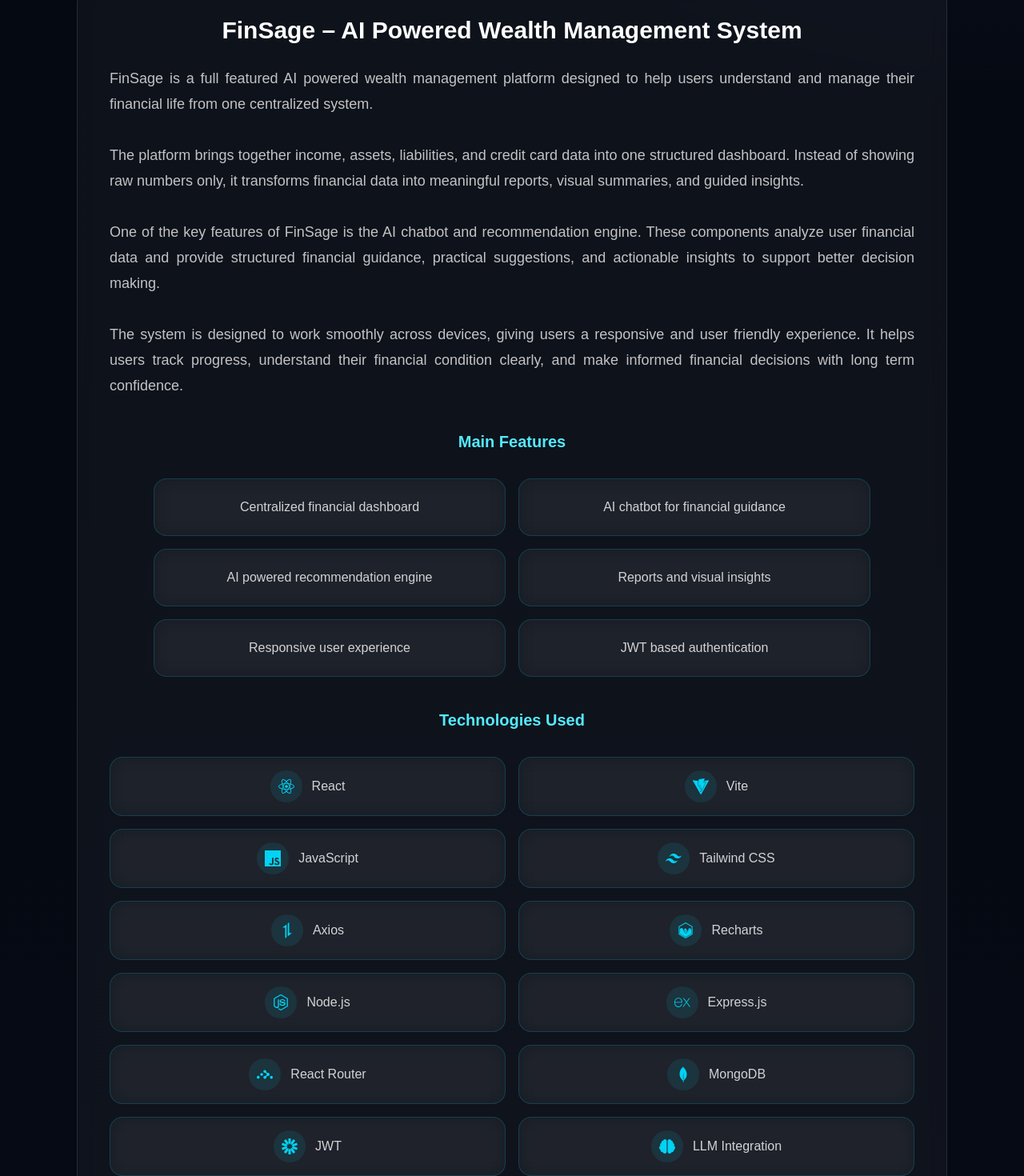
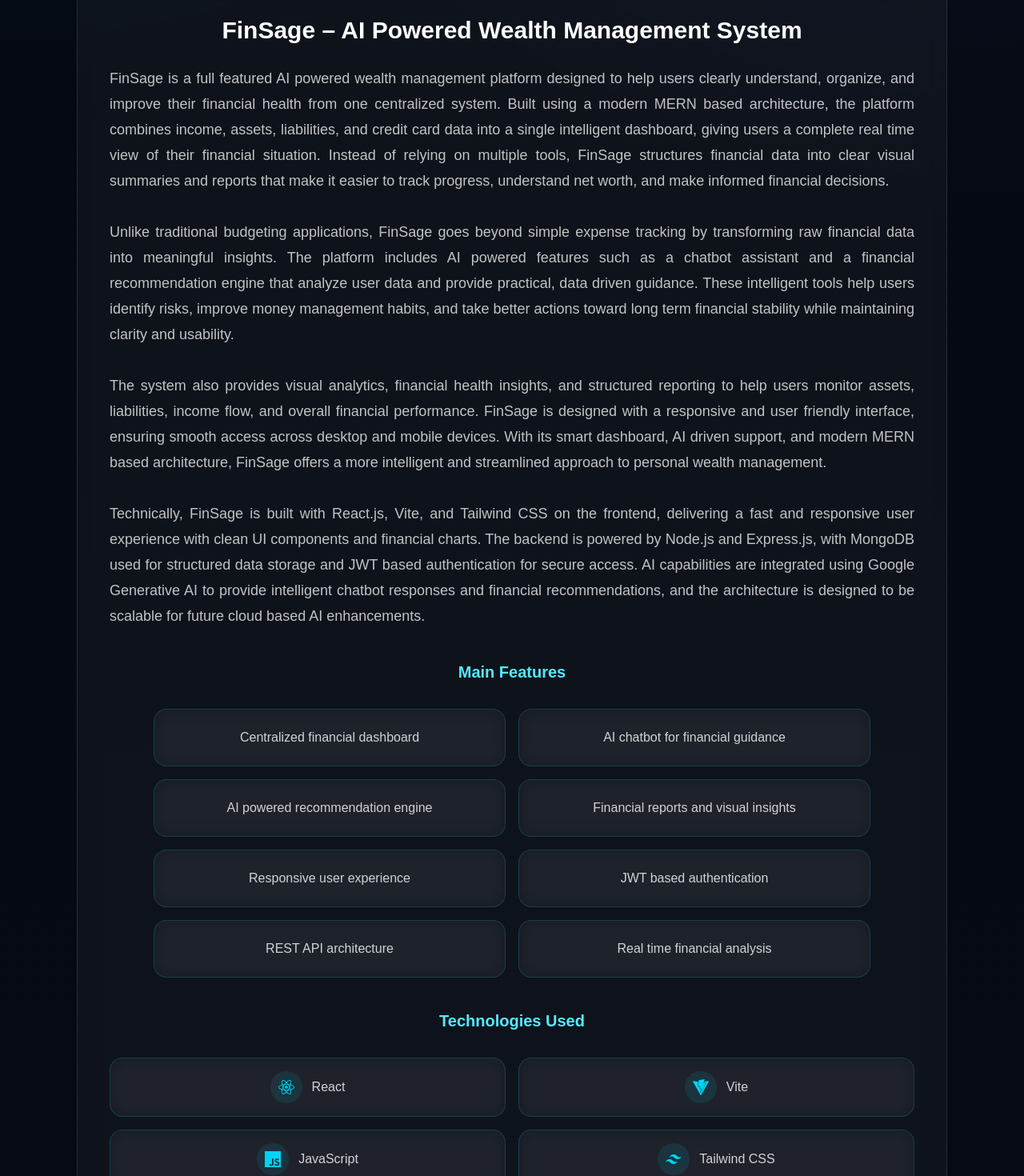
Before and after one commit to kithvin/Portfolio-Website, a Next.js app in the folder Frontend/: page /projects/finsage-ai-powered-wealth-management-system in a window 1280 px wide. Shown: the part 1187-2657 px from the top of the page at 80% size. Built offline with nearby package versions, Linux system fonts and the light colour scheme.

Commit message:
Updated Project details Page

```diff
--- a/Frontend/app/experience/page.tsx
+++ b/Frontend/app/experience/page.tsx
@@ -76,7 +76,7 @@
           </span>
         </h1>
 
-        <p className="mb-12 text-center text-white/70 md:text-left max-w-3xl">
+        <p className="mb-8 w-full max-w-[62ch] text-center text-[13px] leading-6 text-white/70 sm:mb-14 sm:text-sm sm:leading-7 md:max-w-none md:text-base md:text-left">
           Practical experience gained through real client work, collaborative
           development, and modern engineering workflows.
         </p>
--- a/Frontend/app/projects/[slug]/page.tsx
+++ b/Frontend/app/projects/[slug]/page.tsx
@@ -61,22 +61,24 @@
     githubUrl: "https://github.com/kithvin/Finsage",
     content: `FinSage – AI Powered Wealth Management System
 
-FinSage is a full featured AI powered wealth management platform designed to help users understand and manage their financial life from one centralized system.
+    FinSage is a full featured AI powered wealth management platform designed to help users clearly understand, organize, and improve their financial health from one centralized system. Built using a modern MERN based architecture, the platform combines income, assets, liabilities, and credit card data into a single intelligent dashboard, giving users a complete real time view of their financial situation. Instead of relying on multiple tools, FinSage structures financial data into clear visual summaries and reports that make it easier to track progress, understand net worth, and make informed financial decisions.
 
-The platform brings together income, assets, liabilities, and credit card data into one structured dashboard. Instead of showing raw numbers only, it transforms financial data into meaningful reports, visual summaries, and guided insights.
+    Unlike traditional budgeting applications, FinSage goes beyond simple expense tracking by transforming raw financial data into meaningful insights. The platform includes AI powered features such as a chatbot assistant and a financial recommendation engine that analyze user data and provide practical, data driven guidance. These intelligent tools help users identify risks, improve money management habits, and take better actions toward long term financial stability while maintaining clarity and usability.
 
-One of the key features of FinSage is the AI chatbot and recommendation engine. These components analyze user financial data and provide structured financial guidance, practical suggestions, and actionable insights to support better decision making.
+    The system also provides visual analytics, financial health insights, and structured reporting to help users monitor assets, liabilities, income flow, and overall financial performance. FinSage is designed with a responsive and user friendly interface, ensuring smooth access across desktop and mobile devices. With its smart dashboard, AI driven support, and modern MERN based architecture, FinSage offers a more intelligent and streamlined approach to personal wealth management.
 
-The system is designed to work smoothly across devices, giving users a responsive and user friendly experience. It helps users track progress, understand their financial condition clearly, and make informed financial decisions with long term confidence.
+    Technically, FinSage is built with React.js, Vite, and Tailwind CSS on the frontend, delivering a fast and responsive user experience with clean UI components and financial charts. The backend is powered by Node.js and Express.js, with MongoDB used for structured data storage and JWT based authentication for secure access. AI capabilities are integrated using Google Generative AI to provide intelligent chatbot responses and financial recommendations, and the architecture is designed to be scalable for future cloud based AI enhancements.
 
     Main Features
 
     1. Centralized financial dashboard
     2. AI chatbot for financial guidance
     3. AI powered recommendation engine
-4. Reports and visual insights
+    4. Financial reports and visual insights
     5. Responsive user experience
-6. JWT based authentication`,
+    6. JWT based authentication
+    7. REST API architecture
+    8. Real time financial analysis`,
     tech: [
       { icon: SiReact, name: "React" },
       { icon: SiVite, name: "Vite" },
@@ -89,7 +91,7 @@
       { icon: SiReactrouter, name: "React Router" },
       { icon: SiMongodb, name: "MongoDB" },
       { icon: SiJsonwebtokens, name: "JWT" },
-      { icon: FaBrain, name: "LLM Integration" },
+      { icon: FaBrain, name: "AI / LLM Integration" },
     ],
   },
   {
@@ -102,13 +104,11 @@
     githubUrl: "https://github.com/kithvin/HireConnect",
     content: `HireConnect – Technical Hiring Platform
 
-HireConnect is a technical hiring and interview practice platform created for the software industry. It combines multiple important features into one unified environment to support both hiring and preparation workflows.
+    HireConnect is a technical hiring and interview practice platform designed for the software industry, combining multiple interview and preparation tools into one unified environment. The platform brings together video conferencing, real time chat, and a live coding workspace to simulate real technical interview conditions. This integrated approach allows candidates and interviewers to collaborate in a structured setting that closely mirrors actual hiring processes, making the experience more practical and effective. By centralizing communication and coding in a single interface, HireConnect simplifies technical interviews while improving workflow efficiency.
 
-The platform includes video conferencing, real time chat, and a live coding workspace. These features help simulate real technical interview environments and create a practical experience for users.
+    Beyond basic interview simulation, HireConnect also integrates AI powered features to enhance learning and evaluation. The platform includes AI based code review that helps users analyze their solutions, identify improvements, and follow better coding practices. An AI chatbot provides guidance, supports problem solving, and assists candidates during interview preparation. Additionally, the Interview Preparation Panel offers expected questions, structured learning support, and practice tools that help users strengthen technical knowledge and improve readiness for real world interviews.
 
-It also includes AI powered code review and an AI chatbot for guidance. In addition, the Interview Preparation Panel supports candidates with expected questions, learning support, and practice tools to improve readiness for interviews.
-
-The goal of the platform is to help candidates improve coding quality, understand interview workflows, build confidence, and prepare more effectively for real technical interviews.
+    The platform is built using a modern full stack architecture with React and Vite on the frontend, styled using Tailwind CSS and enhanced with libraries such as Monaco Editor for live coding and Stream Video SDK for real time video interviews. Real time messaging is powered by Stream Chat, while Clerk handles secure authentication and user management. On the backend, HireConnect uses Node.js and Express with MongoDB and Mongoose for scalable data management. AI capabilities are integrated using Google Generative AI, and event driven workflows are supported through Inngest. Together, these technologies enable HireConnect to deliver a fast, interactive, and intelligent environment for technical hiring and interview preparation.
 
     Main Features
 
@@ -144,13 +144,14 @@
     githubUrl: "https://github.com/kithvin/AlumniHub",
     content: `AlumniHub - Alumni Relationship Platform
 
-AlumniHub is a centralized alumni management system designed to connect institutions and alumni through one unified digital platform.
+    This alumni management system is a centralized platform designed to help institutions manage alumni records, organize events, and maintain stronger long term engagement through one unified system. It combines alumni tracking and event management into a structured environment where institutions can store and manage alumni information efficiently while also planning and handling alumni related activities in a more organized way. By bringing these core functions together, the platform improves administrative workflows and supports better communication between institutions and their alumni communities.
 
-The system combines event management and alumni tracking while also supporting modules for news updates, volunteer opportunities, donations, job boards, reporting, and engagement tracking.
+    The platform provides dedicated admin and user views to support different roles within the system. Administrators can manage alumni profiles, create and organize events, track participation, and generate reports for better decision making. Users can update their information, view upcoming events, and stay connected with the institution. This role based structure helps maintain data accuracy while improving usability and overall system organization.
 
-It is designed to support long term alumni relationships and provide a structured system for communication, activity management, and community engagement.
+    An AI chatbot is also integrated into the platform to provide interactive assistance and improve user experience. The chatbot can help users navigate features, answer common questions, and provide guidance related to events or alumni information. In addition, reporting functionality helps administrators analyze engagement levels, track alumni participation, and monitor overall platform activity. These insights help institutions improve planning and strengthen alumni relationships over time.
+    Technically, the system is being built using Next.js for the frontend with a modern responsive UI, while NestJS powers the backend with a scalable and structured architecture. TypeScript is used across the project to maintain clean and maintainable code, and Axios handles API communication between frontend and backend services. JWT based authentication ensures secure access, and MongoDB is used to manage alumni records, event data, and system information efficiently.
 
-The platform also includes an AI powered chatbot that offers real time assistance, responds to user questions, and improves overall user experience through intelligent interaction.
+    Since the project is currently ongoing, the architecture is designed to be flexible and extendable. New dependencies, features, and AI capabilities can be added as development continues. The platform aims to evolve into a complete alumni engagement solution with enhanced analytics, smarter communication tools, and improved event management capabilities, providing institutions with a modern and intelligent approach to alumni tracking and community building.
 
     Main Features
 
@@ -181,13 +182,13 @@
     githubUrl: "https://github.com/kithvin/Groceezy-new",
     content: `Groceasy - Grocery Shopping Platform
 
-Groceasy is a modern grocery shopping platform built with the MERN stack to simplify online grocery purchasing and store management.
+    Groceasy is a modern grocery shopping platform built using the MERN stack, designed to simplify online grocery purchasing while also providing powerful store management capabilities. The platform allows users to browse grocery products, add items to their cart, and complete purchases through a smooth checkout experience. With a clean and responsive interface, customers can easily explore categories, search for products, and manage their orders. The system focuses on usability and convenience, making everyday grocery shopping faster and more efficient.
 
-Customers can browse products, add items to their cart, and complete secure payments through a smooth and responsive shopping experience.
+    The platform includes a smart cart and checkout system with secure Stripe powered payments, allowing users to place orders safely. Customers can track their selected items, update quantities in real time, and complete transactions without friction. The responsive design ensures the application works smoothly across desktop and mobile devices, providing a consistent experience regardless of screen size. This makes the platform suitable for both quick purchases and full grocery planning.
 
-For sellers and administrators, the platform provides tools for managing products, inventory, and orders through a clean dashboard.
+    Groceasy also provides a dedicated admin dashboard for store management. Administrators can manage product listings, update inventory, upload product images, and monitor customer orders from one centralized panel. Inventory management features allow sellers to add, edit, and delete products while keeping stock levels organized. The order dashboard helps track pending, processed, and completed orders, improving operational efficiency and store control.
 
-The system is designed for reliability, usability, and mobile responsiveness, making it useful for both customers and store owners.
+    Technically, the platform is built with React and Vite on the frontend, styled using Tailwind CSS for a modern responsive UI. React Router handles navigation, and Axios manages API communication. The backend is powered by Node.js and Express.js, with MongoDB used for storing product, order, and user data. JWT authentication ensures secure admin access, while Stripe integration handles payment processing. Cloudinary is used for product image uploads and media storage, completing a full featured and scalable grocery shopping solution.
 
     Main Features
 
@@ -222,13 +223,13 @@
     githubUrl: "https://github.com/kithvin/StyleCrate",
     content: `StyleCrate - Fashion Apparel Buying Platform
 
-StyleCrate is a responsive fashion apparel buying platform built with the MERN stack and designed to provide a smooth shopping experience for users and administrators.
+    StyleCrate is a feature rich and responsive fashion apparel buying platform built using the MERN stack, designed to provide a smooth and modern online shopping experience. The platform allows users to browse fashion products across organized categories, filter items based on preferences, and view detailed product information before making a purchase. With a clean interface and mobile optimized design, users can easily explore collections, add items to the cart, and complete checkout seamlessly across different devices. The system focuses on usability, performance, and visually appealing product presentation to enhance the overall shopping experience.
 
-Users can browse products, filter categories, manage carts, and complete secure checkout processes.
+    The platform includes a smart cart and secure checkout flow that enables users to manage selected items, update quantities, and place orders efficiently. Category filtering and product search help users quickly find items, while responsive layouts ensure consistent performance on desktop, tablet, and mobile screens. The application is designed to make browsing and purchasing simple, allowing customers to move from product discovery to checkout without friction. This creates a fast and convenient shopping workflow for fashion customers.
 
-The platform also includes an admin dashboard for managing products, inventory, customer activity, and orders efficiently.
+    StyleCrate also provides a dedicated admin dashboard for managing store operations. Administrators can add new products, update inventory, upload product images, and manage customer orders from one centralized interface. Product management features allow full control over listings, categories, and pricing, while order management helps track purchase activity and monitor store performance. This admin panel simplifies store maintenance and supports efficient inventory control.
 
-It is designed for usability, scalability, and performance, making it suitable for boutiques and growing online stores.
+    Technically, the platform is built with React and Vite on the frontend, styled using Tailwind CSS for a modern responsive UI. React Router handles navigation, and Axios manages API communication between frontend and backend services. The backend is powered by Node.js and Express.js, with MongoDB used for storing products, users, and orders. JWT authentication ensures secure admin access, Stripe integration enables secure payment processing, and Cloudinary is used for product image uploads and media storage, creating a scalable and complete fashion e commerce solution.
 
     Main Features
 
@@ -263,13 +264,13 @@
     githubUrl: "https://github.com/kithvin/QuickBlog.git",
     content: `QuickBlog - AI Powered Blogging Platform
 
-QuickBlog is an AI powered blogging platform built with the MERN stack to support both content writers and readers through a smarter blogging experience.
+    QuickBlog is a smart AI powered blogging platform built using the MERN stack, designed to help users create, manage, and publish content more efficiently. The platform combines traditional blogging features with AI assisted content generation, allowing writers to draft posts faster and improve content quality. Users can create, edit, and publish articles using a rich text editor with formatting support, while category organization and search functionality make it easier to manage and discover content. The responsive design ensures a smooth reading and writing experience across desktop and mobile devices.
 
-The platform helps writers generate and improve content using AI suggestions, draft support, and structured writing assistance.
+    The platform includes an admin dashboard with analytics to track post performance, user engagement, and overall activity. Content creators can monitor views, comments, and interaction levels, while administrators can manage posts and control publishing. A built in comments system allows readers to interact with articles, creating a more engaging blogging experience. Search and filter features help users quickly find posts by title, category, or keywords, improving accessibility and content discovery.
 
-Readers benefit from smooth navigation, recommendations, and interactive comments, while administrators can manage posts, users, and comments through dashboard tools.
+    QuickBlog also integrates AI powered writing assistance using OpenAI, helping users generate ideas, draft content, and improve structure during the writing process. This AI support makes blogging faster while maintaining flexibility for manual editing. The platform is designed to support the full blogging workflow, from content creation to publishing and audience interaction, making it suitable for personal blogs, technical articles, and content driven platforms.
 
-The project focuses on usability, responsiveness, and a complete writing to publishing workflow.
+    Technically, QuickBlog is built with React and Vite on the frontend, styled using Tailwind CSS for a modern responsive interface. React Router handles navigation, and Axios manages API communication. The backend is powered by Node.js and Express.js, with MongoDB used for storing posts, users, and comments. JWT authentication ensures secure access, OpenAI integration provides AI content generation, and Cloudinary is used for image uploads and media storage, creating a complete AI driven blogging platform.
 
     Main Features
 
@@ -396,7 +397,7 @@
               alt={project.title}
               fill
               priority
-              className="object-cover"
+              className="object-fit"
             />
             <div className="absolute inset-0 bg-gradient-to-t from-black/50 via-black/10 to-transparent" />
           </div>
```
Lines whose indentation alone changed are shown as unchanged.
